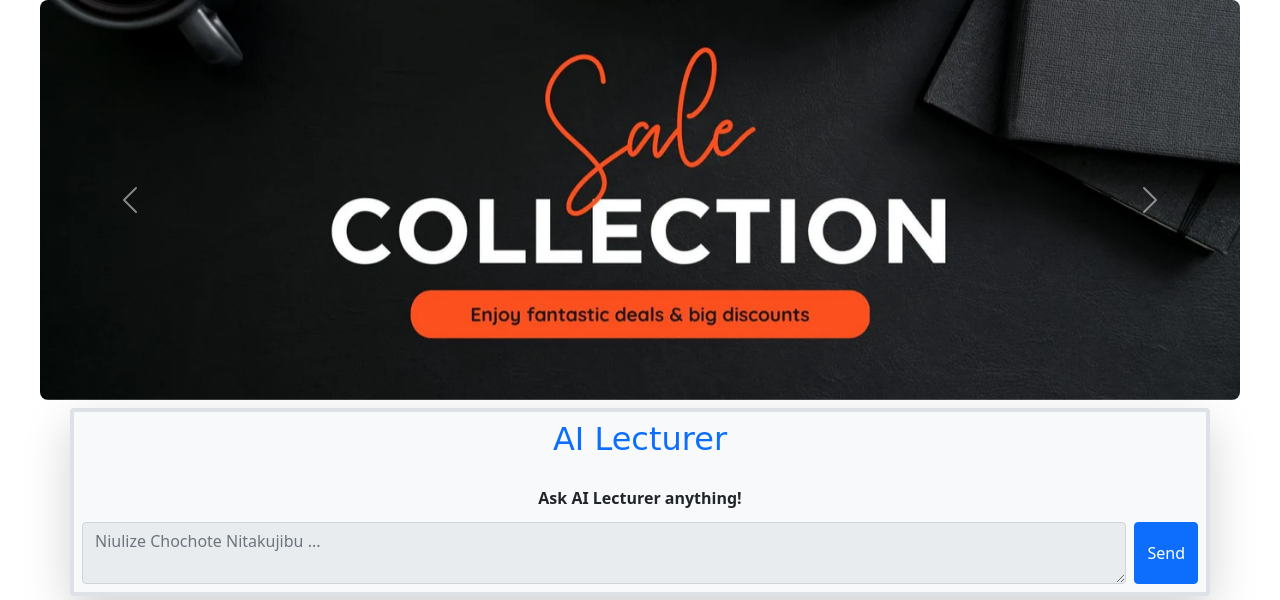
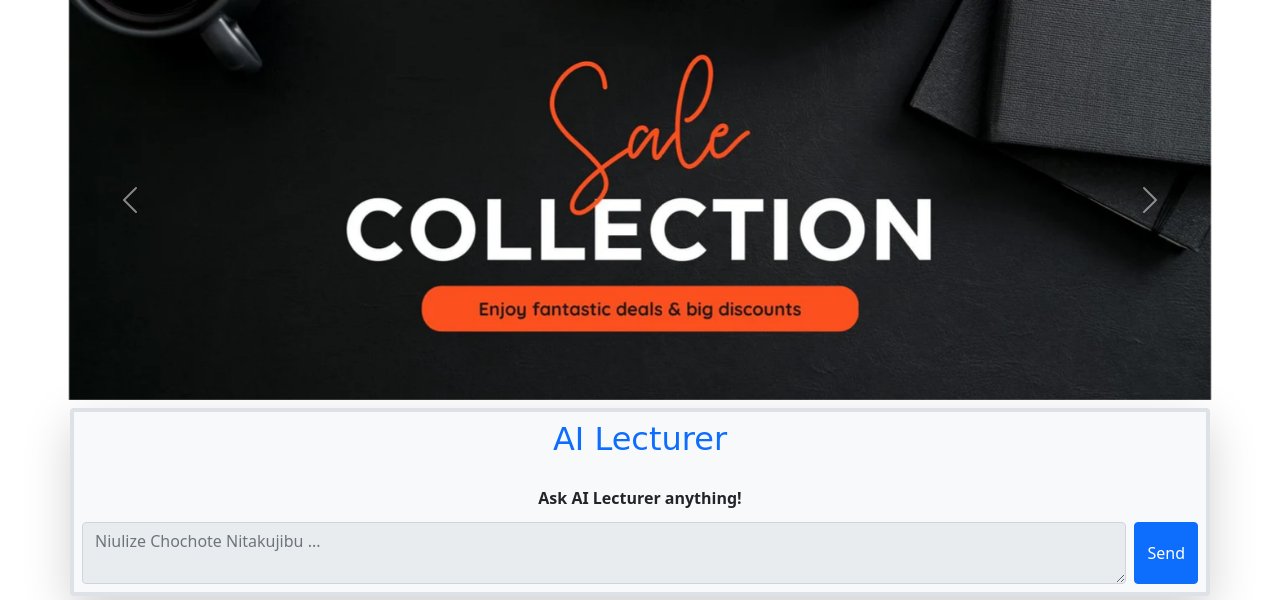
Before and after one commit to Raxan7/chuo-market3, a Django app: page / in a window 1280 px wide. Shown: the part 56-656 px from the top of the page. Run offline with Django 5.2, Linux system fonts and the light colour scheme; data comes from the database, SQL or seed files in the repository; data that the repository does not hold is empty; some libraries are stand-ins or nearby versions.

Commit message:
Modified banner view

```diff
--- a/templates/app/home.html
+++ b/templates/app/home.html
@@ -78,8 +78,8 @@
     left: 0;
     width: 100%;
     height: 100%;
-    object-fit: cover;
-    object-position: center; /* Ensures the important part of image is always visible */
+    object-fit: contain; /* <-- changed from cover */
+    object-position: center;
   }
 
   /* Responsive adjustments */
```
